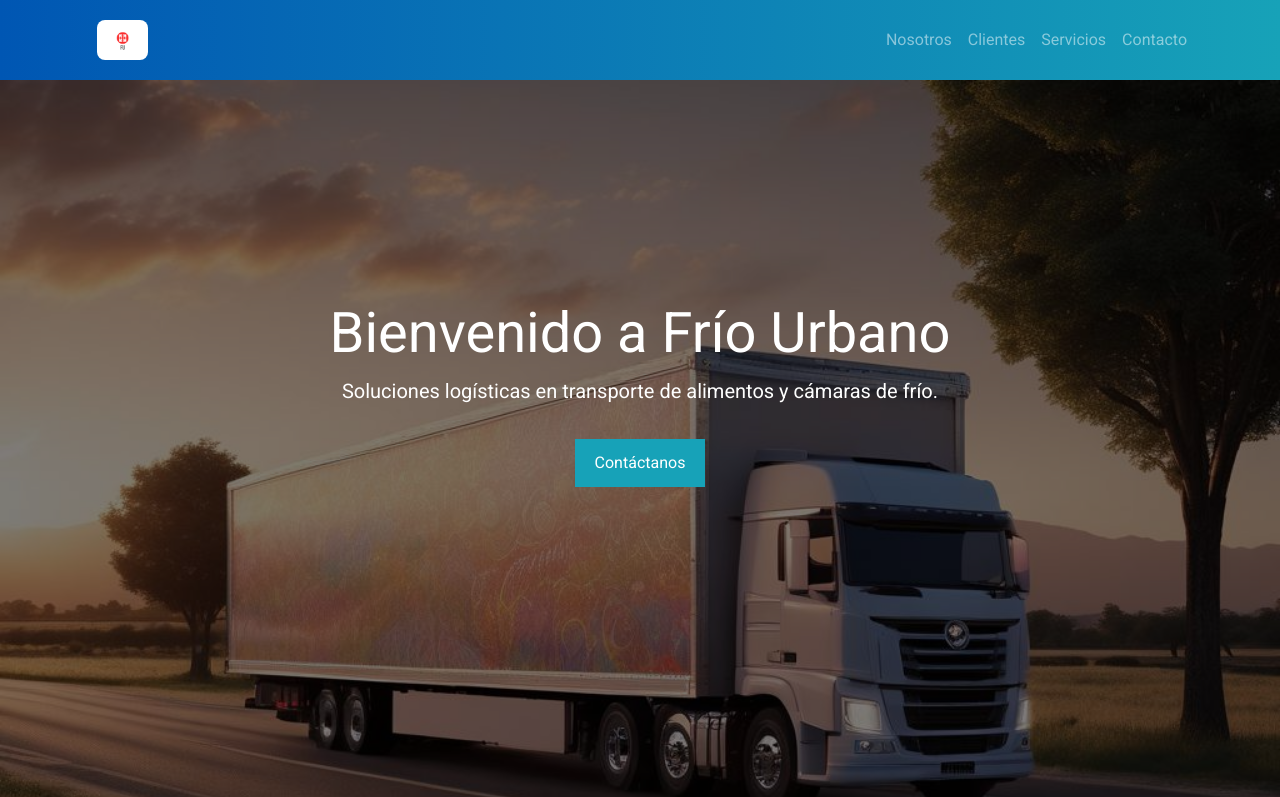
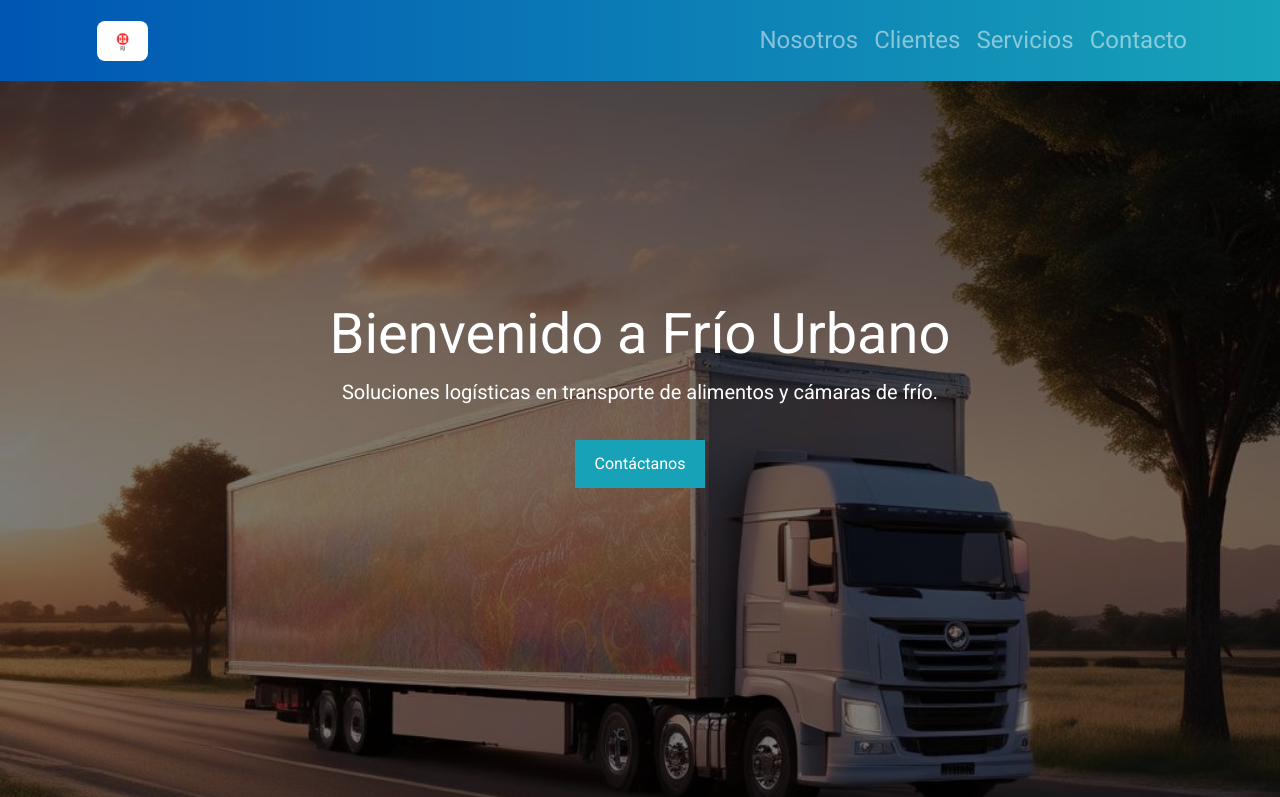
Before and after one commit to enredar/L-W, a plain HTML site: page index.html in a window 1280 px wide. Shown: the top 797 px of the page. Drawn offline with nearby package versions, Linux system fonts and the light colour scheme.

Commit message:
Update custom.css

```diff
--- a/assets/css/custom.css
+++ b/assets/css/custom.css
@@ -46,7 +46,7 @@ html {
   .navbar-custom .nav-link {
     color: #fff;
     font-weight: 500;
-    font-size: 1rem; /* 16px */
+    font-size: 1.5rem; /* 16px */
     padding: 0.75rem; /* Mejor área de clic */
   }
 
```
